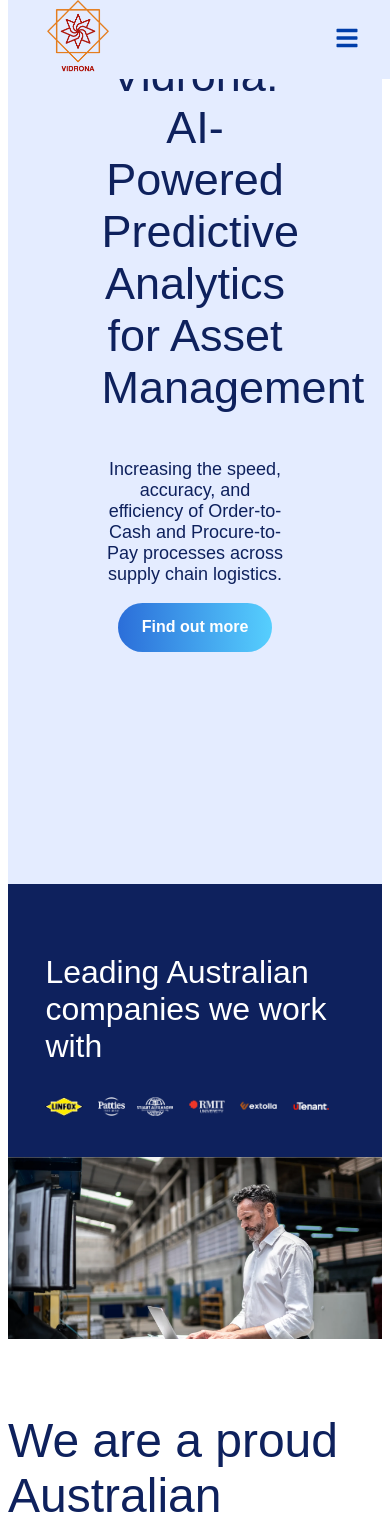
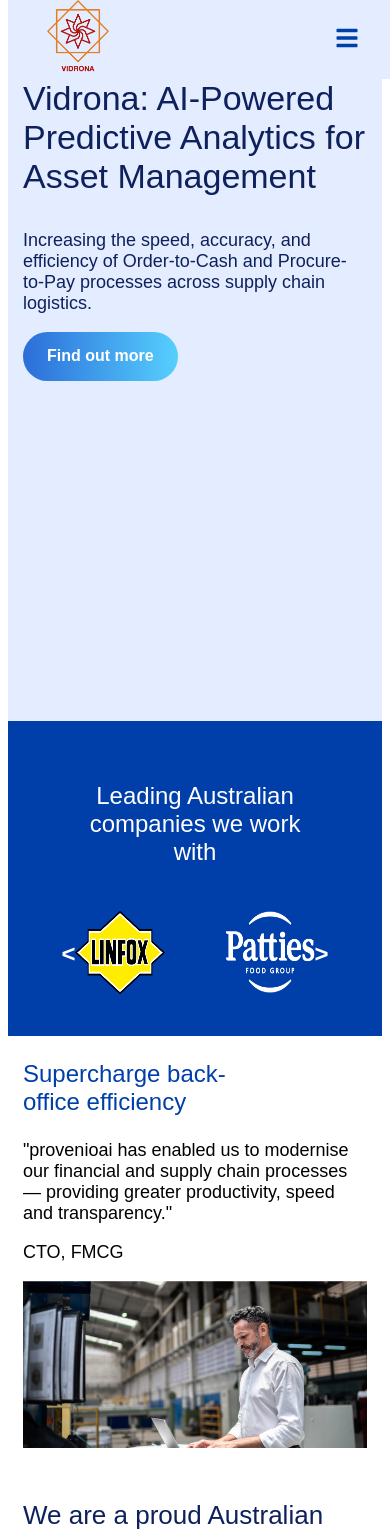
Before and after one commit to KNVSDIWAKAR/Clone_VID, a React (Create React App) app: page / in a window 390 px wide. Shown: the top 1534 px of the page. Built offline with nearby package versions, Linux system fonts and the light colour scheme.

Commit message:
Modified Home Responsiveness

```diff
--- a/package.json
+++ b/package.json
@@ -13,6 +13,8 @@
     "react-icons": "^5.4.0",
     "react-router-dom": "^7.1.1",
     "react-scripts": "5.0.1",
+    "react-slick": "^0.30.3",
+    "slick-carousel": "^1.8.1",
     "swiper": "^11.1.15",
     "web-vitals": "^4.2.4"
   },
--- a/src/components/Home.js
+++ b/src/components/Home.js
@@ -1,4 +1,4 @@
-import React from "react";
+import React, { useState, useEffect } from "react";
 import Navbar from "./Navbar";
 import Footer from "./Footer";
 import "./styles/Home.css";
@@ -31,8 +31,44 @@
 import "swiper/css/pagination";
 import { Pagination } from "swiper/modules";
 import { useNavigate } from "react-router-dom";
+import Slider from "react-slick";
+import "slick-carousel/slick/slick.css";
+import "slick-carousel/slick/slick-theme.css";
 const Home = () => {
+  const logos = [clogo1, clogo2, clogo3, clogo4, clogo5, clogo6];
+  const [isMobile, setIsMobile] = useState(false);
   const navigate = useNavigate();
+  useEffect(() => {
+    const handleResize = () => setIsMobile(window.innerWidth < 765);
+    handleResize();
+    window.addEventListener("resize", handleResize);
+    return () => window.removeEventListener("resize", handleResize);
+  }, []);
+  const CustomPrevArrow = ({ onClick }) => {
+    return (
+      <div className="custom-arrow custom-prev" onClick={onClick}>
+        {"<"}
+      </div>
+    );
+  };
+
+  const CustomNextArrow = ({ onClick }) => {
+    return (
+      <div className="custom-arrow custom-next" onClick={onClick}>
+        {">"}
+      </div>
+    );
+  };
+  const settings = {
+    dots: false,
+    infinite: true,
+    speed: 500,
+    slidesToShow: 2,
+    slidesToScroll: 1,
+    arrows: true,
+    prevArrow: <CustomPrevArrow />,
+    nextArrow: <CustomNextArrow />,
+  };
 
   const handleNavigation = () => {
     navigate("/contact");
@@ -52,7 +88,7 @@
                 Increasing the speed, accuracy, and efficiency of Order-to-Cash
                 and Procure-to-Pay processes across supply chain logistics.
               </p>
-              <div className="">
+              <div className="HS1B">
                 <button className="HS1button1" onClick={handleNavigation}>
                   Find out more
                 </button>
@@ -76,27 +112,36 @@
             <p className="HS2text1">
               Leading Australian companies we work with
             </p>
+
+            <div className="HS2CLOGO">
+              {isMobile ? (
+                <Slider {...settings}>
+                  {logos.map((logo, index) => (
+                    <div key={index} className="HS2logo">
+                      <img src={logo} alt={`Logo ${index + 1}`} />
+                    </div>
+                  ))}
+                </Slider>
+              ) : (
                 <div className="HS2companylogoconatiner">
-              <div className="HS2logo">
-                <img src={clogo1} alt="clogo1" />
+                  {logos.map((logo, index) => (
+                    <div key={index} className="HS2logo">
+                      <img src={logo} alt={`Logo ${index + 1}`} />
                     </div>
-              <div className="HS2logo">
-                <img src={clogo2} alt="clogo2" />
+                  ))}
                 </div>
-              <div className="HS2logo">
-                <img src={clogo3} alt="clogo3" />
-              </div>
-              <div className="HS2logo">
-                <img src={clogo4} alt="clogo4" />
-              </div>
-              <div className="HS2logo">
-                <img src={clogo5} alt="clogo5" />
-              </div>
-              <div className="HS2logo">
-                <img src={clogo6} alt="clogo6" />
+              )}
             </div>
           </div>
         </div>
+        <div className="HS3-Special">
+          <p className="HSEtext1">Supercharge back-office efficiency</p>
+          <p className="HSEtext2">
+            "provenioai has enabled us to modernise our financial and supply
+            chain processes — providing greater productivity, speed and
+            transparency."
+          </p>
+          <p className="HSEtext2"> CTO, FMCG</p>
         </div>
         <div className="HS3-container">
           <div className="HS3">
@@ -251,6 +296,7 @@
               policies and protocols.
             </p>
             <div className="HS10logoandtext">
+              <div className="C3">
                 <div className="HS10C">
                   <img src={HS10img1} alt="HS10img1" />
                   <div className="separator"></div>
@@ -264,7 +310,9 @@
                     End-to-End Data Encryption while at rest and motion
                   </p>
                 </div>
+              </div>
 
+              <div className="C3">
                 <div className="HS10C">
                   <img src={HS10img3} alt="HS10img3" />
                   <div className="separator"></div>
@@ -280,7 +328,9 @@
                     Access Management and Role Based Control for Users
                   </p>
                 </div>
+              </div>
 
+              <div className="C3">
                 <div className="HS10C">
                   <img src={HS10img5} alt="HS10img5" />
                   <div className="separator"></div>
@@ -295,6 +345,7 @@
                   <p className="HS10text4">
                     Full Traceability and AI explainability
                   </p>
+                </div>
               </div>
             </div>
           </div>
--- a/src/components/Navbar.js
+++ b/src/components/Navbar.js
@@ -35,17 +35,17 @@
               Transmission (TSO)
             </Link>
           </li>
-          <li>
+          <li className="NV1">
             <Link to="/trepo" onClick={() => window.scrollTo(0, 0)}>
               Distribution (DSO)
             </Link>
           </li>
-          <li>
+          <li className="NV1">
             <Link to="/about" onClick={() => window.scrollTo(0, 0)}>
               About
             </Link>
           </li>
-          <li>
+          <li className="NV1">
             <Link to="/contact" onClick={() => window.scrollTo(0, 0)}>
               Contact Us
             </Link>
--- a/src/components/styles/Home.css
+++ b/src/components/styles/Home.css
@@ -53,11 +53,13 @@
 }
 .HS2-container {
   display: flex;
-  background-color: #0e215d;
+  background-color: #003fa9;
 }
 .HS2 {
   margin: 0 10%;
   padding: 10% 0;
+  display: flex;
+  flex-direction: column;
   justify-content: center;
   align-items: center;
   width: 100%;
@@ -75,6 +77,27 @@
   width: 70%;
   height: auto;
 }
+.custom-arrow {
+  position: absolute;
+  top: 50%;
+  transform: translateY(-50%);
+  color: #fff;
+  font-size: 24px;
+  font-weight: bold;
+  padding: 0.5rem 1rem;
+  border-radius: 50%;
+  cursor: pointer;
+  z-index: 1;
+}
+
+.custom-prev {
+  left: 0px;
+}
+
+.custom-next {
+  right: 0px;
+}
+
 .HS3-container {
   position: relative;
   width: 100%;
@@ -360,6 +383,10 @@
   max-width: 80%;
 }
 
+.C3 {
+  display: flex;
+  gap: 50px;
+}
 @media screen and (max-width: 1024px) {
   .HS1 {
     display: flex;
@@ -372,6 +399,7 @@
     max-width: 100%;
   }
   .HS1,
+  .HS2,
   .HS4,
   .HS5,
   .HS6,
@@ -416,7 +444,7 @@
     height: auto;
     z-index: 2;
   }
-  .HS1 .HS5C,
+
   .HS6,
   .HS4 {
     display: flex;
@@ -425,34 +453,179 @@
     justify-content: center;
     gap: 20px;
   }
+  .HS1 {
+    display: flex;
+    flex-direction: column;
+    align-items: start;
+    justify-content: start;
+    text-align: start;
+    margin: 0 4%;
+    gap: 20px;
+  }
+  .HS1-left {
+    width: 100%;
+  }
+  .HS1text1 {
+    font-size: 34px;
+  }
+  .HS1-right {
+    width: 100%;
+  }
+  .HS1B {
+    align-items: start;
+  }
+  .HS1button1 {
+    align-items: start;
+    justify-content: start;
+  }
+
+  .HS2text1 {
+    font-size: 24px;
+    max-width: 65%;
+    justify-content: center;
+    align-items: center;
+  }
+
+  .HS2CLOGO {
+    width: 80%;
+  }
+  .HS2companylogoconatiner {
+    align-items: center;
+    justify-content: center;
+    justify-content: space-around;
+  }
+  .HS2logo img {
+    width: 60%;
+    height: 10vh;
+    padding-left: 20%;
+    padding-right: 0px;
+  }
+  .HS2 {
+    display: flex;
+    flex-direction: column;
+    align-items: center;
+    justify-content: center;
+    text-align: center;
+    gap: 20px;
+  }
+  .HS11C {
+    width: 80%;
+  }
   .HS11 {
     display: flex;
     flex-direction: column;
     align-items: start;
-    justify-content: center;
     width: 100%;
   }
+  .HS11TEXT {
+    width: 100%;
+  }
+  .HS11BUTTON {
+    width: 100%;
+  }
+
   .HS9 {
     display: flex;
-    flex-direction: column;
-    align-items: center;
-    justify-content: center;
+    flex-direction: column-reverse;
+    align-items: start;
     width: 100%;
     gap: 20px;
   }
   .HS9TEXT {
     width: 100%;
-    align-items: center;
-    justify-content: center;
   }
   .HS9IMAGE {
     width: 100%;
     height: auto;
-    align-items: center;
-    justify-content: center;
   }
-  .HS9text1,
-  .HS9text2 {
+  .HS9text1 {
+    font-size: 32px;
     width: 100%;
   }
+  .HS9text2 {
+    font-size: 18px;
+    max-width: 80%;
+  }
+  .HS4text {
+    font-size: 26px;
+    max-width: 100%;
+  }
+  .HS5C {
+    display: flex;
+    flex-direction: column;
+    align-items: start;
+    gap: 10px;
+  }
+  .HS5TEXT {
+    width: 100%;
+  }
+  .HS5IMAGE {
+    width: 90%;
+  }
+  .HS6 {
+    align-items: start;
+  }
+  .HS6TEXT {
+    width: 100%;
+  }
+  .HS7BOX1 {
+    width: 110%;
+  }
+  .HS8 {
+    width: 100%;
+  }
+  .HS10 {
+    width: 100%;
+  }
+  .HS10text1 {
+    max-width: 100%;
+  }
+  .HS10text2 {
+    max-width: 100%;
+  }
+  .HS10text3 {
+    max-width: 100%;
+  }
+  .HS10logoandtext {
+    width: 60%;
+    align-items: start;
+  }
+  .C3 {
+    width: 10%;
+    align-items: start;
+    gap: 20%;
+  }
+
+  .HS3,
+  .HS4,
+  .HS5,
+  .HS6,
+  .HS7,
+  .HS8,
+  .HS9,
+  .HS10,
+  .HS11C {
+    margin: 0 4%;
+  }
 }
+
+@media screen and (min-width: 765px) {
+  .HS3-Special {
+    display: none;
+  }
+}
+.HS3-Special {
+  margin: 0 4%;
+}
+.HSEtext1 {
+  color: #003eaa;
+  font-size: 24px;
+  max-width: 70%;
+}
+.HSEtext2 {
+  font-size: 18px;
+  max-width: 100%;
+}
+.HSEtext3 {
+  font-size: 28px;
+}
--- a/src/components/styles/Navbar.css
+++ b/src/components/styles/Navbar.css
@@ -10,6 +10,7 @@
   margin-left: 10%;
   margin-right: 10%;
   display: flex;
+
   justify-content: space-between;
   align-items: center;
 }
@@ -22,7 +23,7 @@
 .navbar-items {
   list-style: none;
   display: flex;
-  gap: 10px;
+  gap: 30px;
   font-family: "Proxima Nova", Sans-serif;
   font-size: 16px;
   color: #003eaa;
@@ -92,18 +93,20 @@
     display: block;
   }
 }
-
 @media screen and (max-width: 765px) {
+  /* .Navbar {
+    display: none;
+  } */
   .navbar-items {
-    display: none; /* Hide navbar items */
+    display: none;
   }
 
   .book-a-demo {
-    display: none; /* Hide the button */
+    display: none;
   }
 
   .hamburger {
-    display: block; /* Show FaBars */
+    display: block;
     cursor: pointer;
     color: #003eaa;
   }
@@ -120,3 +123,5 @@
   border-radius: 5px;
   box-shadow: 0 2px 5px rgba(0, 0, 0, 0.2);
 }
+
+/*  */
```
Also changed, not shown: src/components/Footer.js (+5 -6 lines), src/components/styles/Footer.css (+32 -9 lines), src/asserts/play.svg (added), 1 other file (tests, documents, lock files or other folders). Lines whose indentation alone changed are shown as unchanged.
